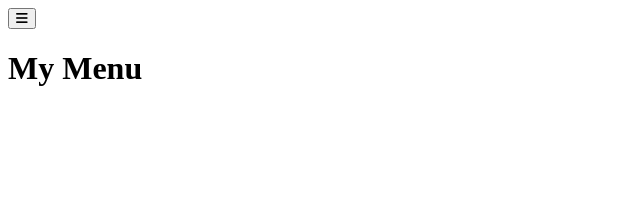
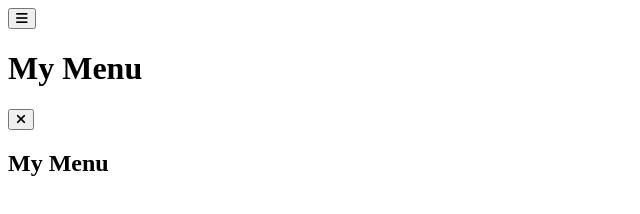
Before and after one commit to zibanouri/Aura, a plain HTML site: page index.html in a window 1280 px wide. Shown: the whole page, without its empty margins (0-640 px from the left). Drawn offline with Linux system fonts and the light colour scheme.

Commit message:
add sidebar in code

```diff
--- a/index.html
+++ b/index.html
@@ -14,5 +14,13 @@
         </button>
         <h1>My Menu</h1>
     </header>
+    <nav class="sidebar" id="sidebar">
+        <div class="sidebar-root">
+            <button class="btn" onclick="toggleMenu">
+                <i class="fa fa-times"></i>
+            </button>
+            <h2>My Menu</h2>
+        </div>
+    </nav>
 </body>
 </html>
```
